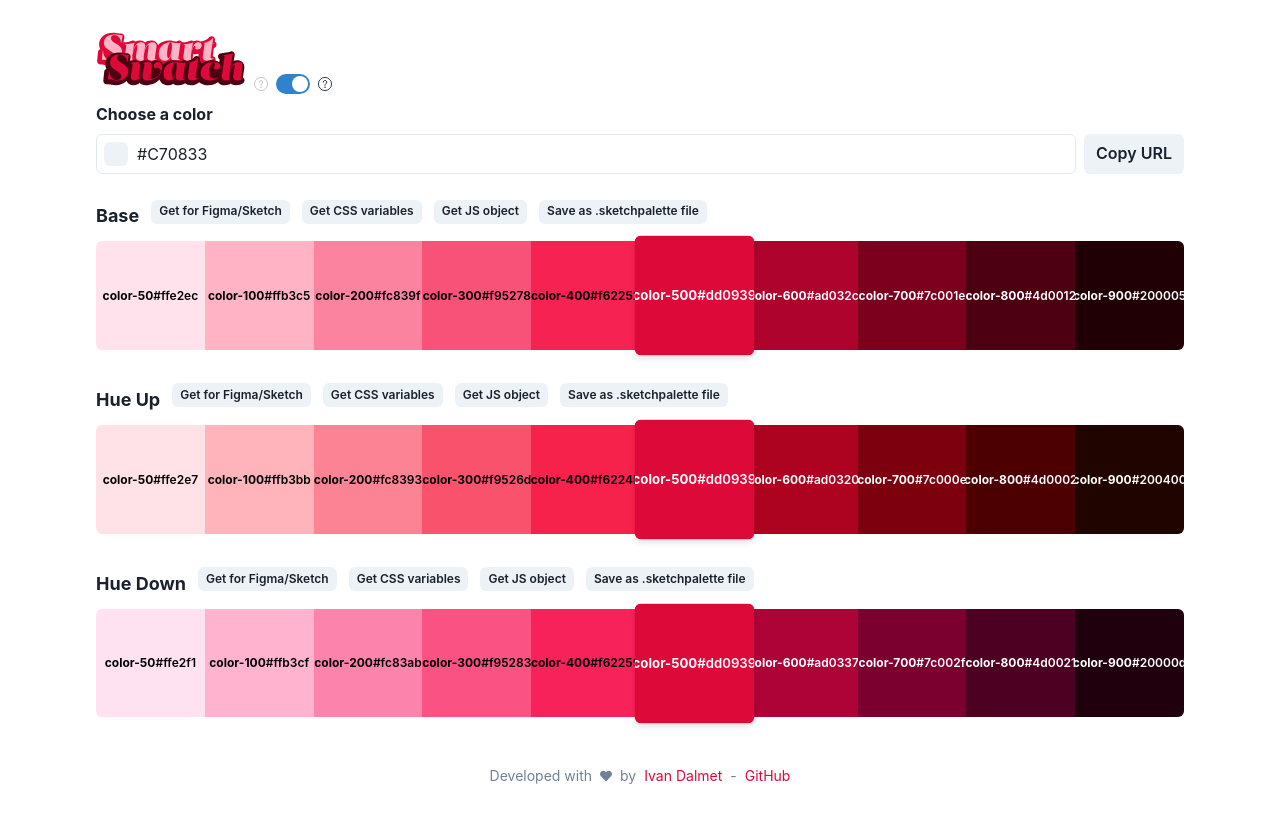
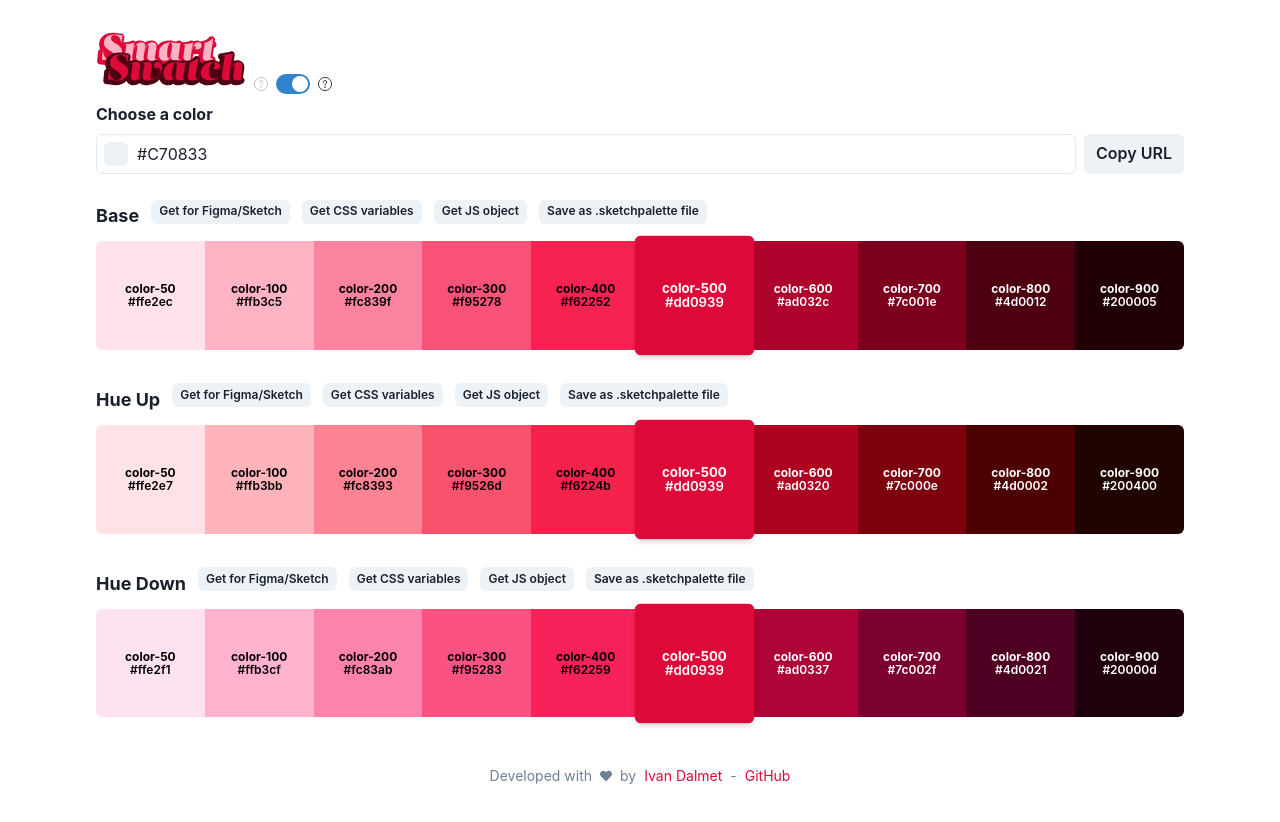
Before and after one commit to ivan-dalmet/smart-swatch, a React (Create React App) app: page / in a window 1280 px wide. Shown: the top 822 px of the page. Built offline with nearby package versions, Linux system fonts and the light colour scheme.

Commit message:
fix: AspectRatio button flexdir column

```diff
--- a/src/components/Color.js
+++ b/src/components/Color.js
@@ -17,6 +17,7 @@ export const Color = ({ color, title, isActive, ...props }) => {
     >
       <AspectRatio ratio={1}>
         <Button
+          flexDirection="column"
           onClick={onCopy}
           variant="unstyled"
           backgroundColor={color.hex()}
```
